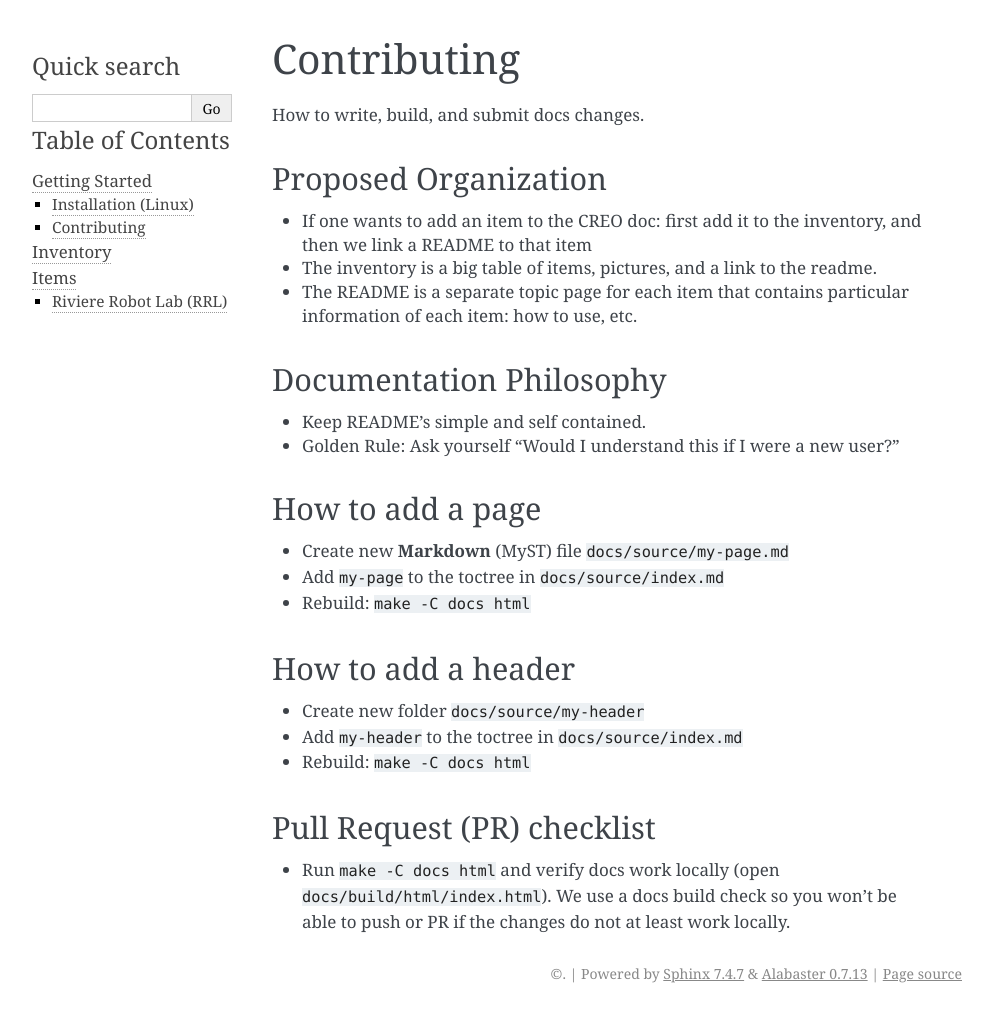
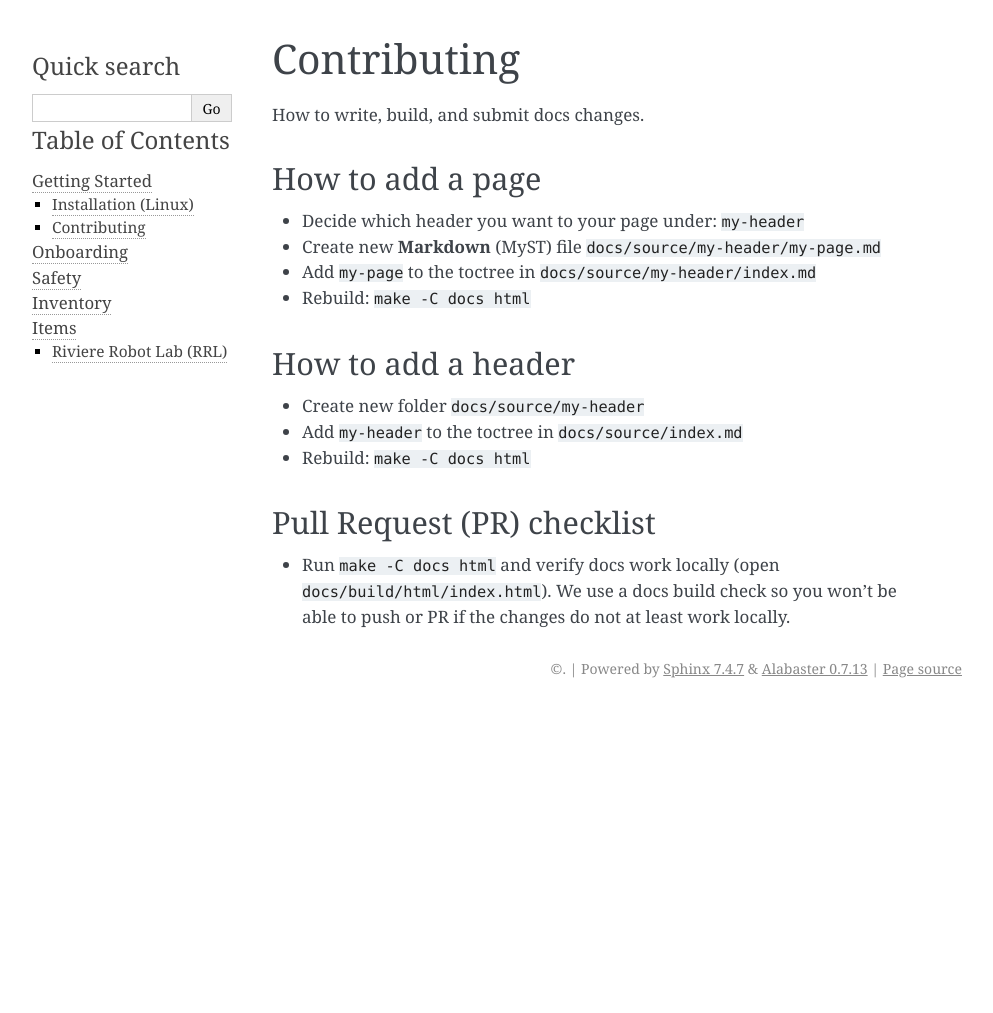
Before and after one commit to bpriviere/creo_doc, a Sphinx documentation site: the page built from docs/source/getting_started/contribute.md, in a window 1280 px wide and 1013 px high. Shown: the whole window, without its empty margins (148-1141 px from the left). Built offline with Sphinx 7.4.7, drawn with Linux system fonts in a browser that asks for light colours.

Commit message:
more placeholders

```diff
--- a/docs/source/getting_started/contribute.md
+++ b/docs/source/getting_started/contribute.md
@@ -2,18 +2,10 @@
 
 How to write, build, and submit docs changes.
 
-## Proposed Organization
-- If one wants to add an item to the CREO doc: first add it to the inventory, and then we link a README to that item
-- The inventory is a big table of items, pictures, and a link to the readme.
-- The README is a separate topic page for each item that contains particular information of each item: how to use, etc.
-
-## Documentation Philosophy
-- Keep README's simple and self contained.
-- Golden Rule: Ask yourself "Would I understand this if I were a new user?"
-
 ## How to add a page
-- Create new **Markdown** (MyST) file `docs/source/my-page.md`
-- Add `my-page` to the toctree in `docs/source/index.md`
+- Decide which header you want to your page under: `my-header`
+- Create new **Markdown** (MyST) file `docs/source/my-header/my-page.md`
+- Add `my-page` to the toctree in `docs/source/my-header/index.md`
 - Rebuild: `make -C docs html`
 
 ## How to add a header
```
Also changed, not shown: README.md (+5 -0 lines), docs/source/getting_started/install.md (+2 -0 lines), docs/source/index.md (+2 -0 lines), docs/source/onboarding.md (added, +3 -0 lines), docs/source/safety.md (added, +3 -0 lines).
